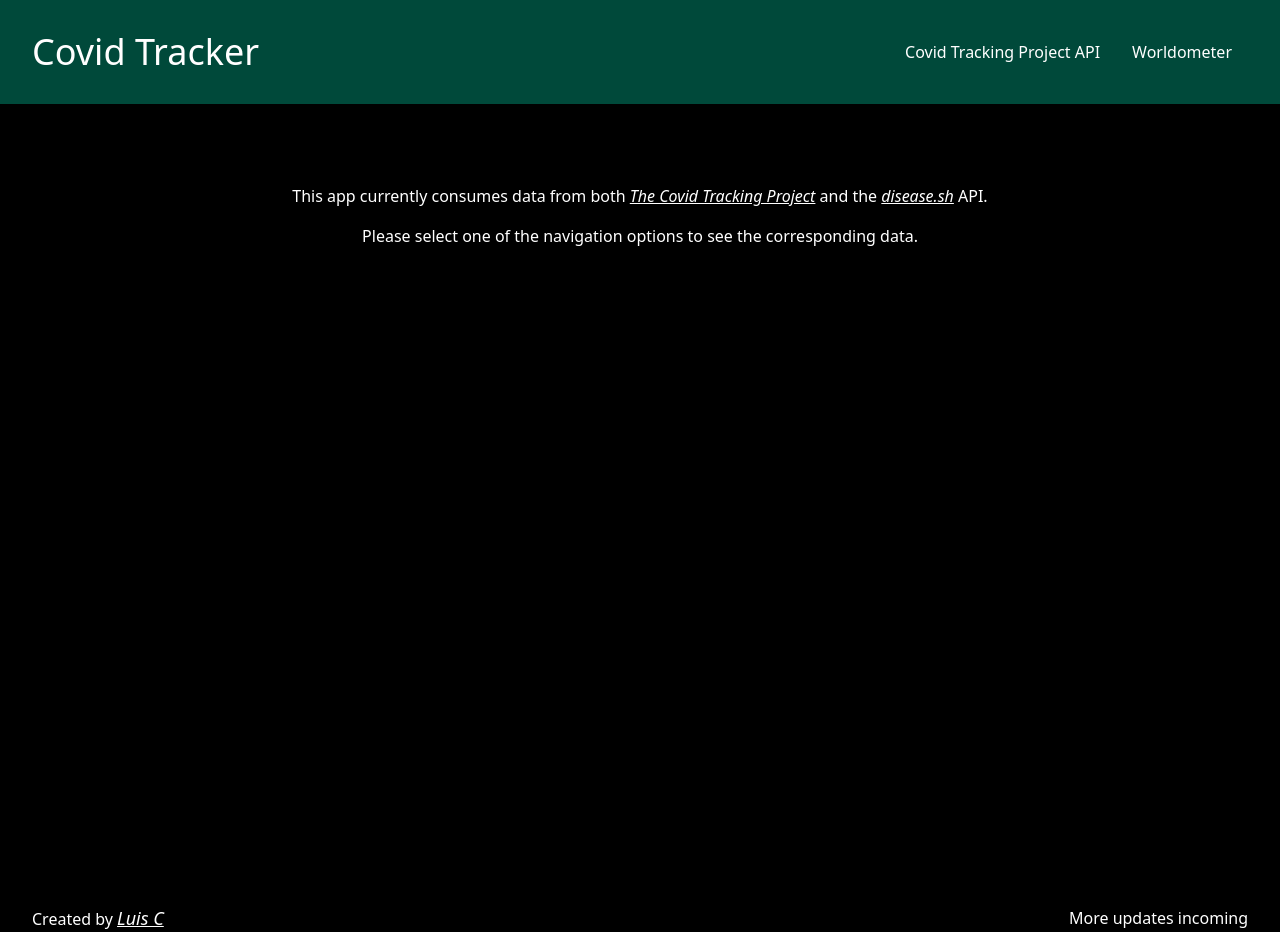
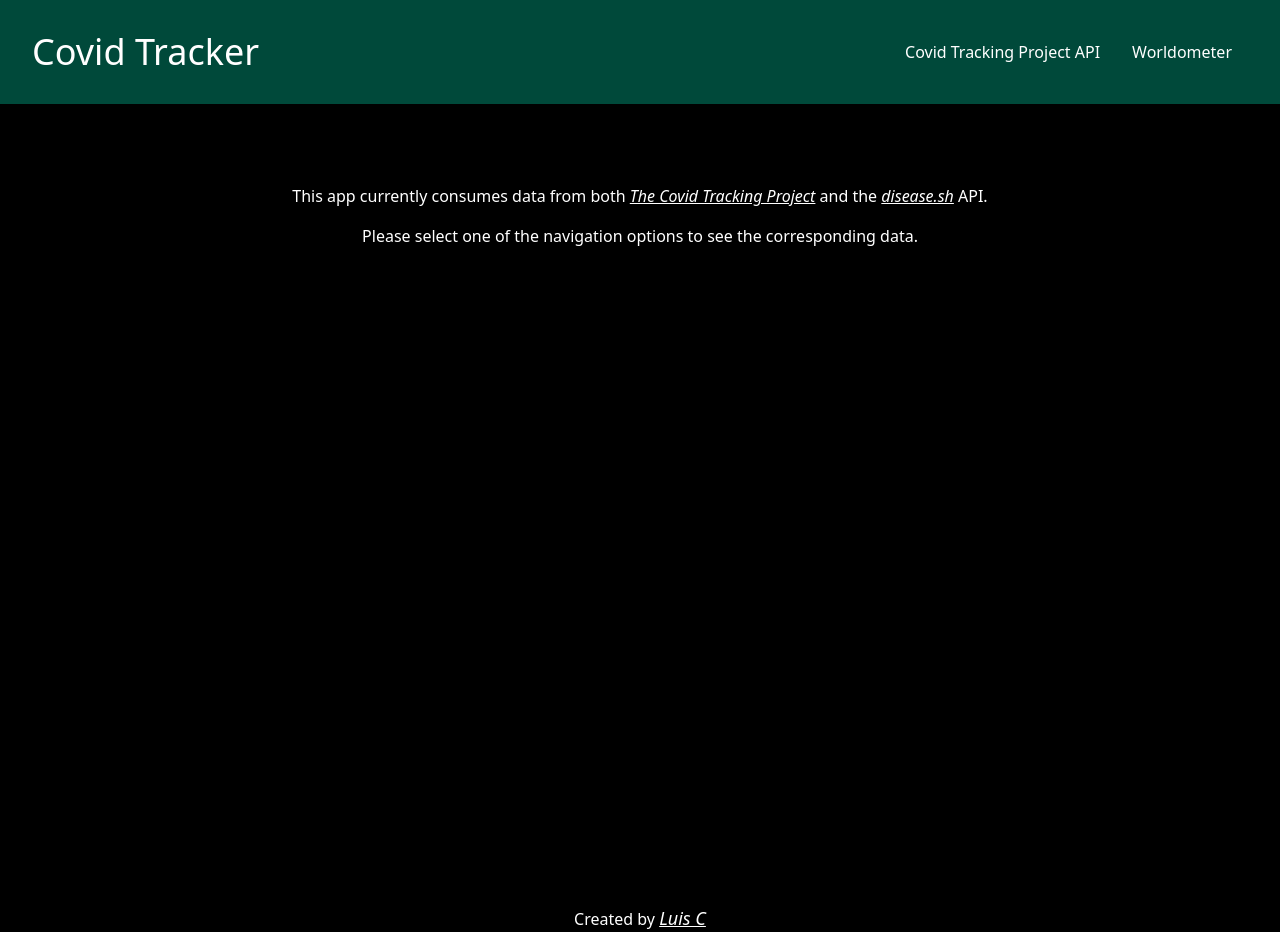
Before and after one commit to Blazekla/covid-tracker, a React (Create React App) app: page / in a window 1280 px wide. Built offline with nearby package versions, Linux system fonts and the light colour scheme.

Commit message:
adjusted the footer content

```diff
--- a/src/components/Layout.js
+++ b/src/components/Layout.js
@@ -72,8 +72,8 @@ function Layout({ children }) {
       </Header>
       <main className="min-h-screen">{children}</main>
       <Footer>
-        <div className="flex justify-between max-w-full bg-black items-center">
-          <p className="text-white flex-no-shrink">
+        <div className="flex justify-center max-w-full bg-black items-center">
+          <p className="text-white">
             Created by{" "}
             <a
               href="https://luiscristo.com"
@@ -82,9 +82,6 @@ function Layout({ children }) {
               Luis C
             </a>
           </p>
-          <p className="text-white text-right flex-grow-0">
-            More updates incoming
-          </p>
         </div>
       </Footer>
     </div>
```
